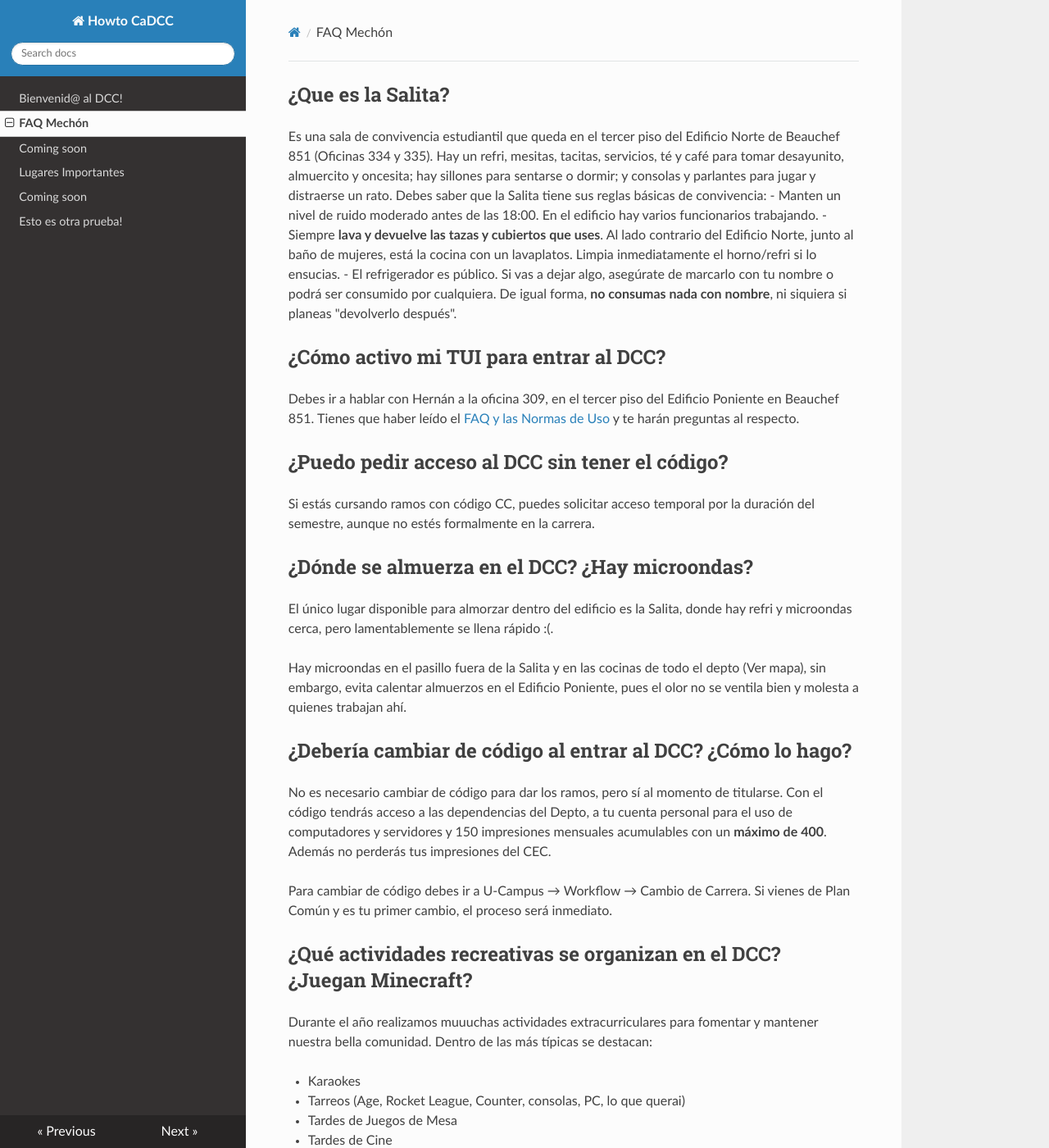
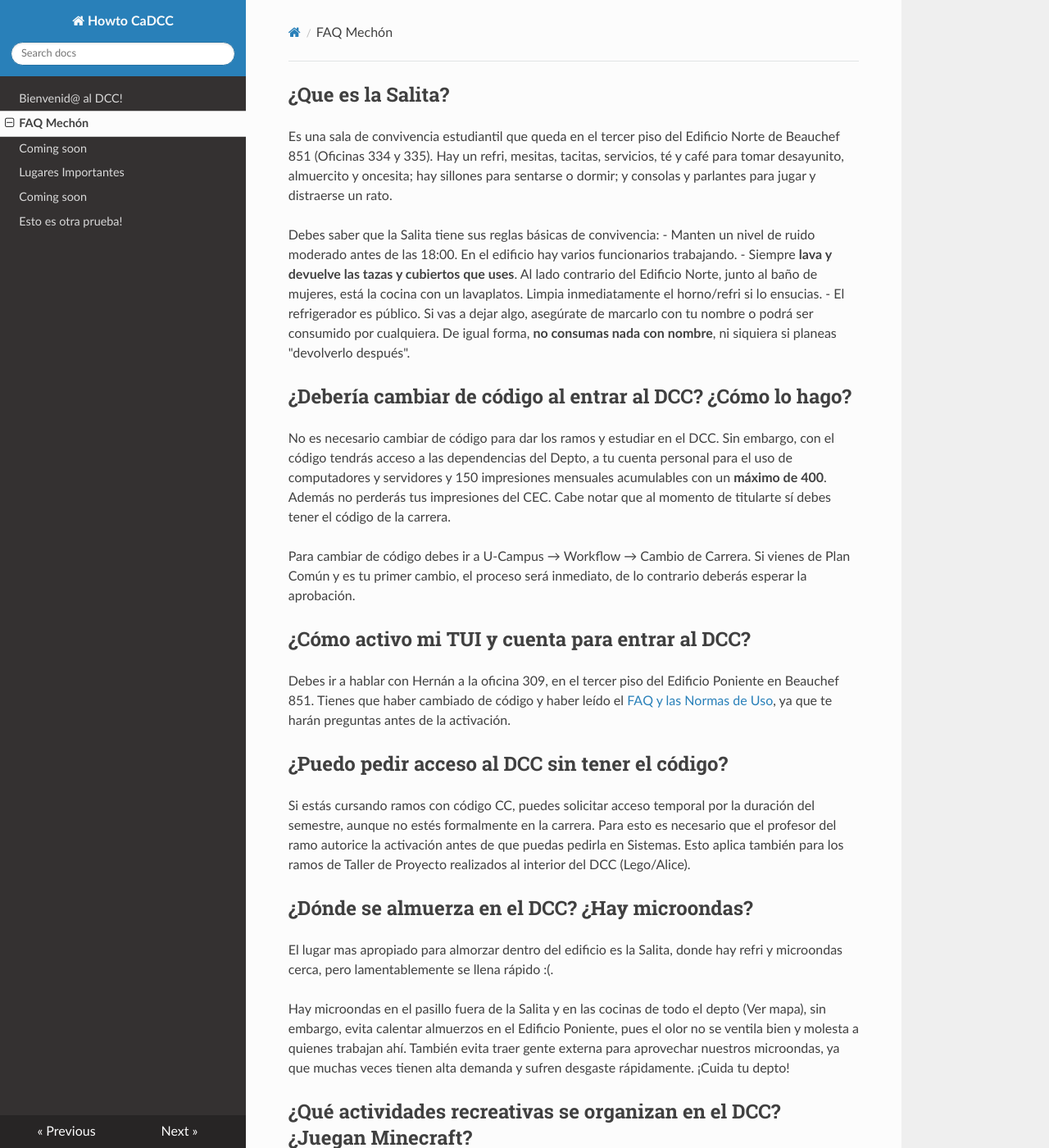
Before and after one commit to cadcc/howto, an MkDocs documentation site: the page built from docs/FAQ Mechón.md, in a window 1280 px wide and 1400 px high. Shown: the whole window at 82% size. Built offline with MkDocs 1.6.1, drawn with Linux system fonts in a browser that asks for light colours; nearby versions of some CDN libraries; some of the changed text lies outside the part shown.

Commit message:
Extendidas varias respuestas y Reordenamiento
Explayé varias weás que no me acuerdo ups, en particular la del CaDCC. Moví algunas preguntas que iban mejor juntas

```diff
--- a/docs/FAQ Mechón.md
+++ b/docs/FAQ Mechón.md
@@ -1,33 +1,35 @@
 ## ¿Que es la Salita?
 
 Es una sala de convivencia estudiantil que queda en el tercer piso del Edificio Norte de Beauchef 851 (Oficinas 334 y 335). Hay un refri, mesitas, tacitas, servicios, té y café para tomar desayunito, almuercito y oncesita; hay sillones para sentarse o dormir; y consolas y parlantes para jugar y distraerse un rato.
+
 Debes saber que la Salita tiene sus reglas básicas de convivencia:
 - Manten un nivel de ruido moderado antes de las 18:00. En el edificio hay varios funcionarios trabajando.
 - Siempre **lava y devuelve las tazas y cubiertos que uses**. Al lado contrario del Edificio Norte, junto al baño de mujeres, está la cocina con un lavaplatos. Limpia inmediatamente el horno/refri si lo ensucias.
 - El refrigerador es público. Si vas a dejar algo, asegúrate de marcarlo con tu nombre o podrá ser consumido por cualquiera. De igual forma, **no consumas nada con nombre**, ni siquiera si planeas "devolverlo después".
 
-## ¿Cómo activo mi TUI para entrar al DCC?
 
-Debes ir a hablar con Hernán a la oficina 309, en el tercer piso del Edificio Poniente en Beauchef 851. Tienes que haber leído el [FAQ y las Normas de Uso](https://www.dcc.uchile.cl/node/252) y te harán preguntas al respecto.
+## ¿Debería cambiar de código al entrar al DCC? ¿Cómo lo hago?
+
+No es necesario cambiar de código para dar los ramos y estudiar en el DCC. Sin embargo, con el código tendrás acceso a las dependencias del Depto, a tu cuenta personal para el uso de computadores y servidores y 150 impresiones mensuales acumulables con un **máximo de 400**. Además no perderás tus impresiones del CEC. Cabe notar que al momento de titularte sí debes tener el código de la carrera.
+
+Para cambiar de código debes ir a U-Campus → Workflow → Cambio de Carrera. Si vienes de Plan Común y es tu primer cambio, el proceso será inmediato, de lo contrario deberás esperar la aprobación.
+
+
+## ¿Cómo activo mi TUI y cuenta para entrar al DCC?
+
+Debes ir a hablar con Hernán a la oficina 309, en el tercer piso del Edificio Poniente en Beauchef 851. Tienes que haber cambiado de código y haber leído el [FAQ y las Normas de Uso](https://www.dcc.uchile.cl/node/252), ya que te harán preguntas antes de la activación.
 
 
 ## ¿Puedo pedir acceso al DCC sin tener el código?
 
-Si estás cursando ramos con código CC, puedes solicitar acceso temporal por la duración del semestre, aunque no estés formalmente en la carrera.
+Si estás cursando ramos con código CC, puedes solicitar acceso temporal por la duración del semestre, aunque no estés formalmente en la carrera. Para esto es necesario que el profesor del ramo autorice la activación antes de que puedas pedirla en Sistemas. Esto aplica también para los ramos de Taller de Proyecto realizados al interior del DCC (Lego/Alice).
 
 
 ## ¿Dónde se almuerza en el DCC? ¿Hay microondas?
 
-El único lugar disponible para almorzar dentro del edificio es la Salita, donde hay refri y microondas cerca, pero lamentablemente se llena rápido :(.
+El lugar mas apropiado para almorzar dentro del edificio es la Salita, donde hay refri y microondas cerca, pero lamentablemente se llena rápido :(.
 
-Hay microondas en el pasillo fuera de la Salita y en las cocinas de todo el depto (Ver mapa), sin embargo, evita calentar almuerzos en el Edificio Poniente, pues el olor no se ventila bien y molesta a quienes trabajan ahí.
-
-
-## ¿Debería cambiar de código al entrar al DCC? ¿Cómo lo hago?
-
-No es necesario cambiar de código para dar los ramos, pero sí al momento de titularse. Con el código tendrás acceso a las dependencias del Depto, a tu cuenta personal para el uso de computadores y servidores y 150 impresiones mensuales acumulables con un **máximo de 400**. Además no perderás tus impresiones del CEC.
-
-Para cambiar de código debes ir a U-Campus → Workflow → Cambio de Carrera. Si vienes de Plan Común y es tu primer cambio, el proceso será inmediato.
+Hay microondas en el pasillo fuera de la Salita y en las cocinas de todo el depto (Ver mapa), sin embargo, evita calentar almuerzos en el Edificio Poniente, pues el olor no se ventila bien y molesta a quienes trabajan ahí. También evita traer gente externa para aprovechar nuestros microondas, ya que muchas veces tienen alta demanda y sufren desgaste rápidamente. ¡Cuida tu depto!
 
 
 ## ¿Qué actividades recreativas se organizan en el DCC? ¿Juegan Minecraft?
@@ -41,6 +43,7 @@
 * Just Dance
 
 Además tenemos una Bienvenida Mechona cada semestre (usualmente una en el quincho CEI y otra en una parcela) y el connotado Paseo DCC en la playa.
+
 Por último, cualquier alumno puede proponer una actividad a su querida Directiva de turno y siempre estarán dispuestos a hacer realidad sus sueños.
 
 
@@ -48,11 +51,13 @@
 
 Existen dos <s>distritos</s> salas de estudio ultra populares en el DCC:
 
-El Toquí, una sala enfocada al estudio grupal con computadores, mesas, impresoras y escáneres.
+El Toqui, una sala enfocada al estudio grupal con computadores, mesas, impresoras y escáneres. Puedes hacer ruido moderado en esta sala. Es útil para jugar juegos de mesa en grupo, pero recuerda evitar los gritos.
 
-Y el Eniac, una sala silenciosa enfocada al trabajo individual solo con computadores, existe un acuerdo entre todos los estudiantes del DCC de mantener esta sala <s>silenciosa AF</s> lo más silenciosa posible.
+Y el Eniac, una sala silenciosa enfocada al trabajo individual solo con computadores, existe un acuerdo entre todos los estudiantes del DCC de mantener esta sala <s>silenciosa AF</s> lo más silenciosa posible. Cuenta con pantallas y espacios libres para que uses tu propio PC.
 
-Además de las anteriores, existe un pequeño lugar de estudio al lado del toqui con computadores, mesitas y una pizarra. Por lo general aquí se hacen reclamos así que no siempre estará 100% libre.
+Además de las anteriores, los espacios abiertos y mesas del Edificio Poniente son de uso libre y existe un pequeño lugar de estudio al sur del Toqui con computadores, mesitas y una pizarra. Por lo general aquí se hacen reclamos así que no siempre estará 100% libre.
+
+Igualmente y si no necesitas mucha concentración, puedes estudiar en la Salita o en la Ofisalita, que es un poco más silenciosa.
 
 
 ## ¿Por qué el DIM roba el agua del DCC?
@@ -62,18 +67,24 @@
 
 ## ¿Cómo puedo usar los casilleros de afuera de la Salita?
 
-A principio de año se abre un formulario de google para inscribirse. Por lo general un casillero cuesta 10.000 CLP <s>(Chilean Points)</s> así que se recomienda pedirlos en parejas.
+A principio de año se abre un formulario para inscribirse. Por lo general un casillero cuesta 10.000 CLP <s>(Chilean Points)</s> y dada la demanda se recomienda pedirlos en parejas. Estamos tramitando la compra de nuevos casilleros.
 
 
 ## ¿Cómo puedo enterarme de las noticias del DCC?
 
-El cadcc tiene un blog en el cual se suben todas las noticias. Si quieres notificaciones, puedes unirte al [canal de telegram](https://t.me/CaDCCInforma), al [grupo de facebook](https://www.facebook.com/groups/CaDCCUchile/) o seguir al cadcc en [twitter](https://twitter.com/cadcc).
+El CaDCC tiene un blog en el cual se suben todas las noticias. Si quieres notificaciones, puedes unirte al [canal de Telegram](https://t.me/CaDCCInforma), al [grupo de Facebook](https://www.facebook.com/groups/CaDCCUchile/) o seguir al CaDCC en [Twitter](https://twitter.com/cadcc). El blog reenvía las noticias a todas esas redes, además de la [Comunidad de U-Cursos](https://www.u-cursos.cl/uchile/2008/0/COMCADCC/1/integrantes/postular).
 
 
-## ¿Qué es el CaDCC?
+## ¿Qué es el CaDCC? ¿Puedo ser parte de él?
 
-<s>Pensé que jamás lo preguntarías</s> Es el Centro de alumnos del Departamento de Ciencias de la Computación. Hay elecciones todos los años.
+<s>Pensé que jamás lo preguntarías</s> Es el Centro de Alumnos del Departamento de Ciencias de la Computación. El CADCC (Estilizado históricamente como CaDCC) es la organización de estudiantes que representa el conglomerado de estudiantes del DCC, procurando su bienestar, convivencia y protocolo. Son quienes organizan los eventos recreativos, charlas y actividades, y conforman el conducto regular en temas de docencia, comunicaciones, presupuestos, etc. Se elige de forma anual entre todos los interesados con un plebiscito.
 
+Siendo formales, el CaDCC tiene tres principales compromisos con la comunidad:
+- **Representación y Vocería.** El CaDCC representa y aboga por cada uno de sus miembros a nivel individual y comunitario, pudiendo ser intermediario entre ellos y cualquier ente o institución en toda instancia que le competa y requiera.
+- **Integración y Participación**. Tiene el deber de velar porque cada alumno se sienta parte de la comunidad, manteniendo un ambiente grato y bajo el alero de la identidad institucional que nos caracteriza, donde todos sean escuchados y respetados.
+- **Comunicación e Información**. Debe mantener al tanto de cualquier información relevante a todos los estudiantes del departamento.
+
+Si quieres aportar al CaDCC, eres completamente bienvenido a comunicarte con cualquiera de sus miembros e incluirte en sus filas cuando quieras. ¡También puedes aportar con ideas o apoyo sin ser parte integral de la Directiva!
 
 ## ¿Cómo funcionan las prácticas en el DCC?
 
@@ -127,6 +138,6 @@
 
 ---
 
-###Contacto
+### Contacto
 
 Puedes mandarnos tus dudas al mail faqme@cadcc.cl y trataremos de responderlas lo mejor posible. Si es muy usual tu duda la incluiremos en los FAQ's :D
```
